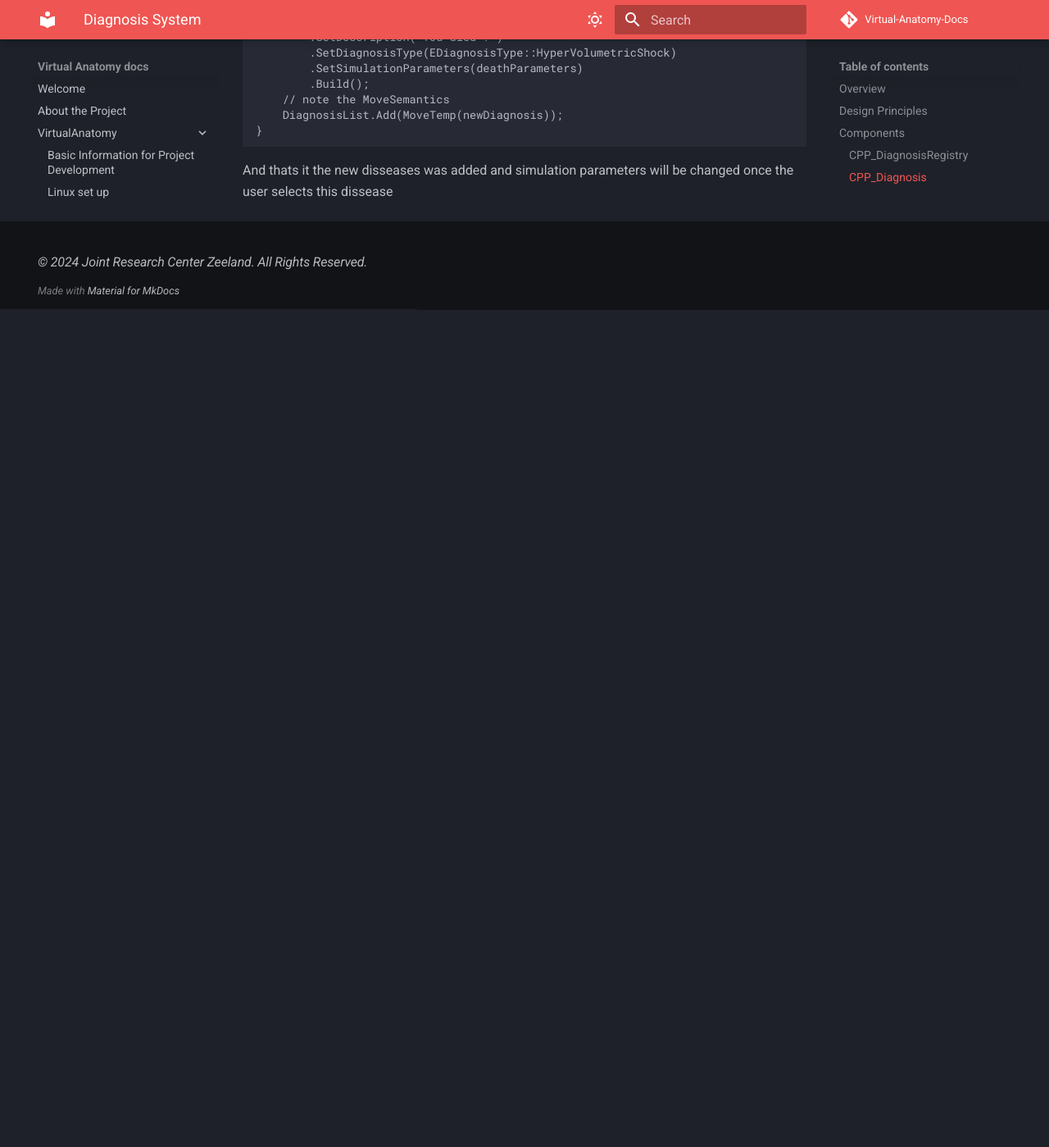
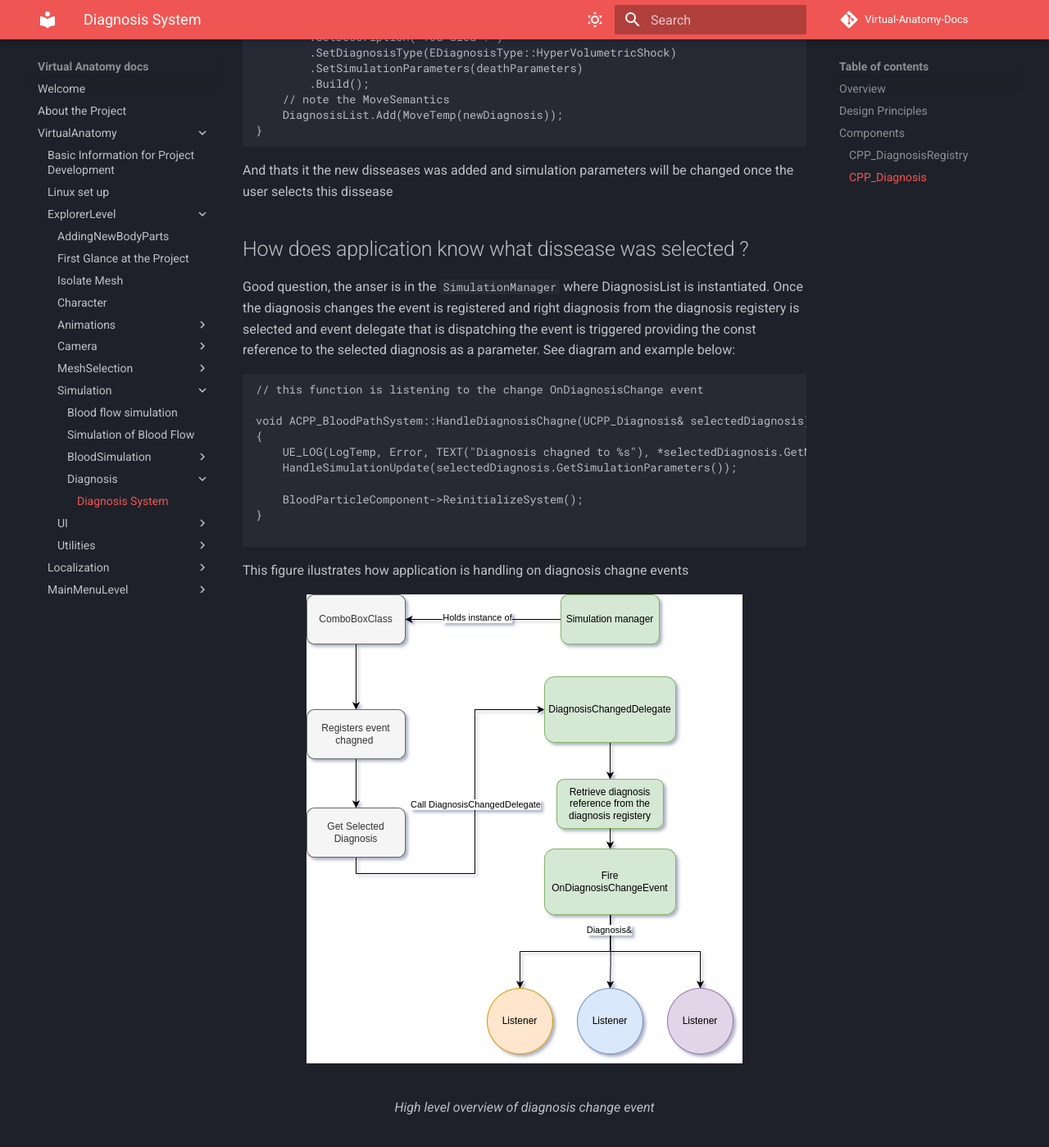
Before and after one commit to jrcz-data-science-lab/VirtualAnatomy-Documentation, an MkDocs documentation site: the page built from docs/VirtualAnatomy/ExplorerLevel/Simulation/Diagnosis/DiagnosisSystem.md, in a window 1280 px wide and 1400 px high, scrolled down 3776 px. Shown: the whole window at 82% size. Built offline with MkDocs 1.6.1 and Material for MkDocs 9.7.7, drawn with Linux system fonts in a browser that asks for light colours; comment, search, counter and statistics services are not loaded; before the commit the page ends 4153 px from its top, so only the background shows below that.

Commit message:
added figures

````diff
--- a/docs/VirtualAnatomy/ExplorerLevel/Simulation/Diagnosis/DiagnosisSystem.md
+++ b/docs/VirtualAnatomy/ExplorerLevel/Simulation/Diagnosis/DiagnosisSystem.md
@@ -149,3 +149,28 @@
 ```
 
 And thats it the new disseases was added and simulation parameters will be changed once the user selects this dissease
+
+## How does application know what dissease was selected ?
+
+Good question, the anser is in the `SimulationManager` where DiagnosisList is instantiated. Once the diagnosis changes the event is registered and right diagnosis from the diagnosis registery is selected and event delegate that is dispatching the event is triggered providing the const reference to the selected diagnosis as a parameter. See diagram and example below:
+
+
+```c++
+// this function is listening to the change OnDiagnosisChange event
+
+void ACPP_BloodPathSystem::HandleDiagnosisChagne(UCPP_Diagnosis& selectedDiagnosis)
+{
+	UE_LOG(LogTemp, Error, TEXT("Diagnosis chagned to %s"), *selectedDiagnosis.GetName());
+	HandleSimulationUpdate(selectedDiagnosis.GetSimulationParameters());
+
+	BloodParticleComponent->ReinitializeSystem();
+}
+
+```
+
+This figure ilustrates how application is handling on diagnosis chagne events
+
+<figure markdown="span">
+  ![Diagnosis change event ](https://jrcz-data-science-lab.github.io/VirtualAnatomy-Documentation/images/changin-diagnosis.drawio.png)
+  <figcaption>High level overview of diagnosis change event </figcaption>
+</figure>
````
Also changed, not shown: docs/images/changin-diagnosis.drawio.png (added).
